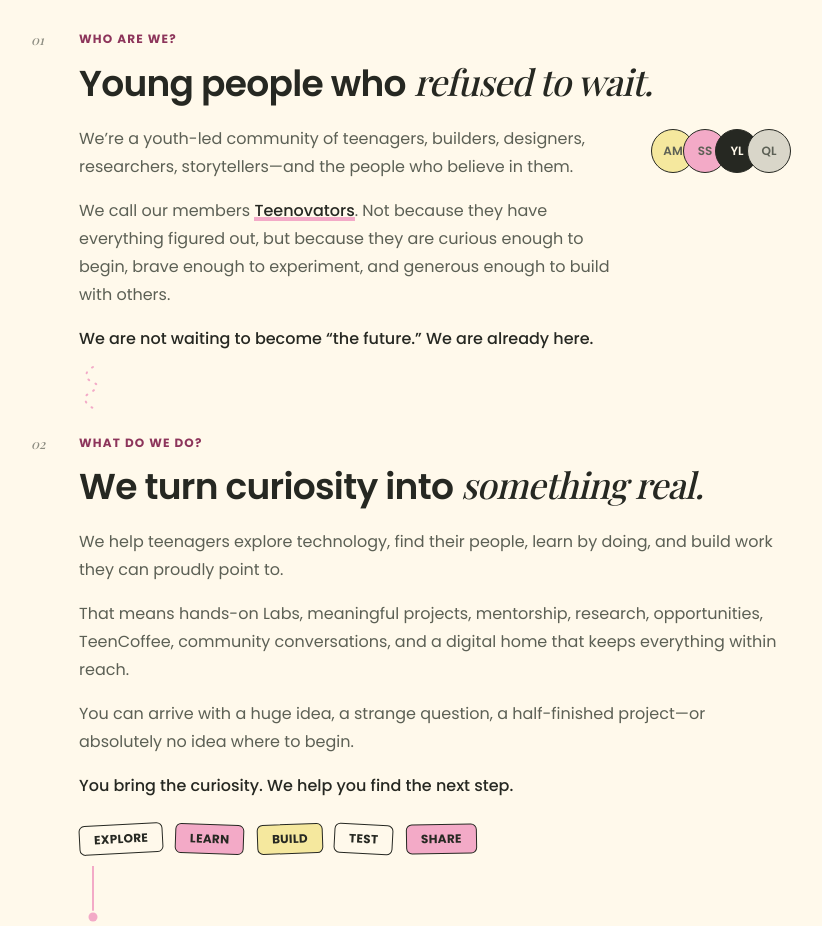
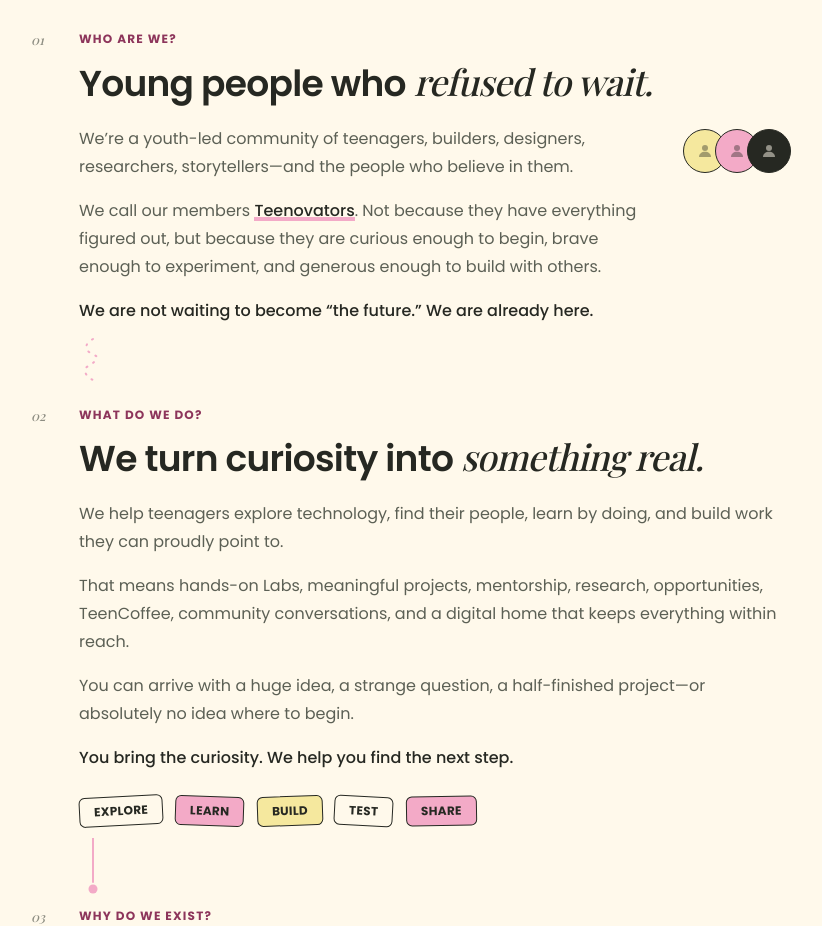
Before and after one commit to Teenovatex-Labs/frontend, a Next.js app: page / in a window 1280 px wide. Shown: the part 1440-2366 px from the top of the page, without its empty margins (229-1051 px from the left). Built offline with nearby package versions, Linux system fonts and the light colour scheme; no server answers.

Commit message:
fix: make the About people marks anonymous photo placeholders, drop Quadri

```diff
--- a/src/components/About.tsx
+++ b/src/components/About.tsx
@@ -8,11 +8,12 @@ const ACTION_WORDS = [
   { word: "Share", rotate: "-rotate-1", bg: "bg-pink" },
 ];
 
+// Placeholders for member photos, not identified people — just a texture
+// suggesting "the community", so no initials or names here.
 const PEOPLE_MARKS = [
-  { initials: "AM", bg: "bg-yellow" },
-  { initials: "SS", bg: "bg-pink" },
-  { initials: "YL", bg: "bg-ink", fg: "text-cream" },
-  { initials: "QL", bg: "bg-line" },
+  { bg: "bg-yellow", fg: "text-ink/40" },
+  { bg: "bg-pink", fg: "text-ink/40" },
+  { bg: "bg-ink", fg: "text-cream/50" },
 ];
 
 export default function About() {
@@ -60,12 +61,15 @@ export default function About() {
               </p>
             </div>
             <div className="flex shrink-0 -space-x-3 self-center md:mt-1 md:self-start" aria-hidden="true">
-              {PEOPLE_MARKS.map((m) => (
+              {PEOPLE_MARKS.map((m, i) => (
                 <span
-                  key={m.initials}
-                  className={`flex h-11 w-11 items-center justify-center rounded-full border border-ink text-xs font-semibold ${m.bg} ${m.fg ?? ""}`}
+                  key={i}
+                  className={`flex h-11 w-11 items-center justify-center rounded-full border border-ink ${m.bg} ${m.fg}`}
                 >
-                  {m.initials}
+                  <svg viewBox="0 0 24 24" width="18" height="18" fill="currentColor">
+                    <circle cx="12" cy="8" r="4" />
+                    <path d="M4 20c0-4.4 3.6-7 8-7s8 2.6 8 7" />
+                  </svg>
                 </span>
               ))}
             </div>
```
